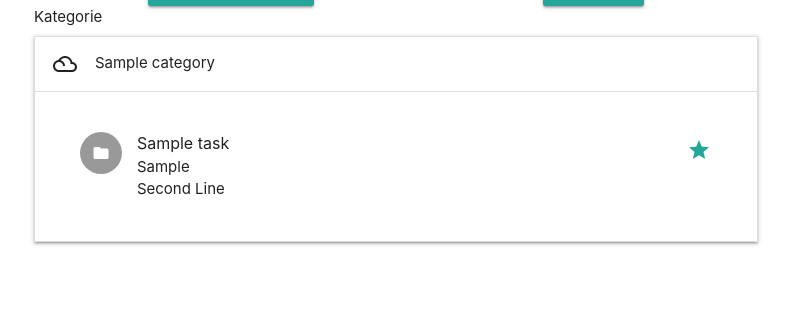
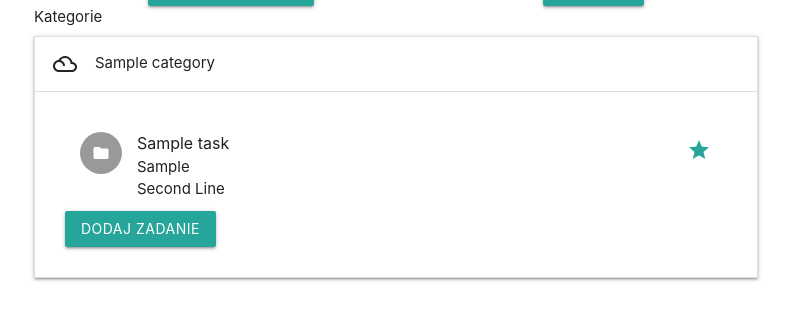
Before and after one commit to Bounty1993/flask-organizer, a Flask app: page /tasks/tags in a window 1280 px wide, after a click that opens the changed part. Shown: the part 195-515 px from the top of the page, without its empty margins (244-1035 px from the left). Run offline with Flask 2, Linux system fonts and the light colour scheme; a user stored in the database is signed in; tables that the repository leaves empty hold one stand-in row (values such as "Sample post").

Commit message:
add task to category in template

```diff
--- a/app/templates/tasks_tags.html
+++ b/app/templates/tasks_tags.html
@@ -36,6 +36,7 @@
               </li>
             </ul>
             {% endfor %}
+            <a id="addtask" class="waves-effect waves-light btn">Dodaj zadanie</a>
           </div>
         </li>
       {% endfor %}
```
